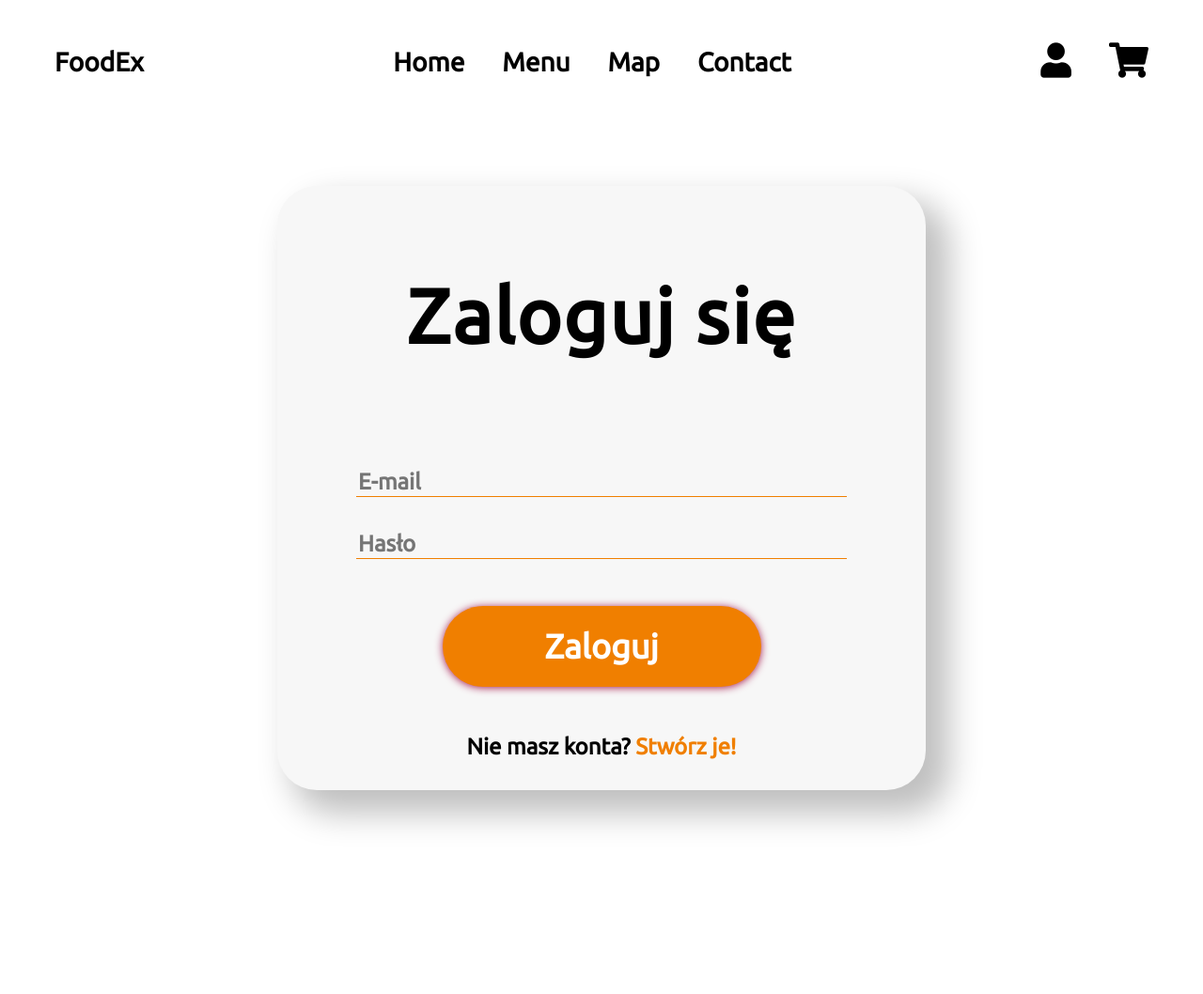
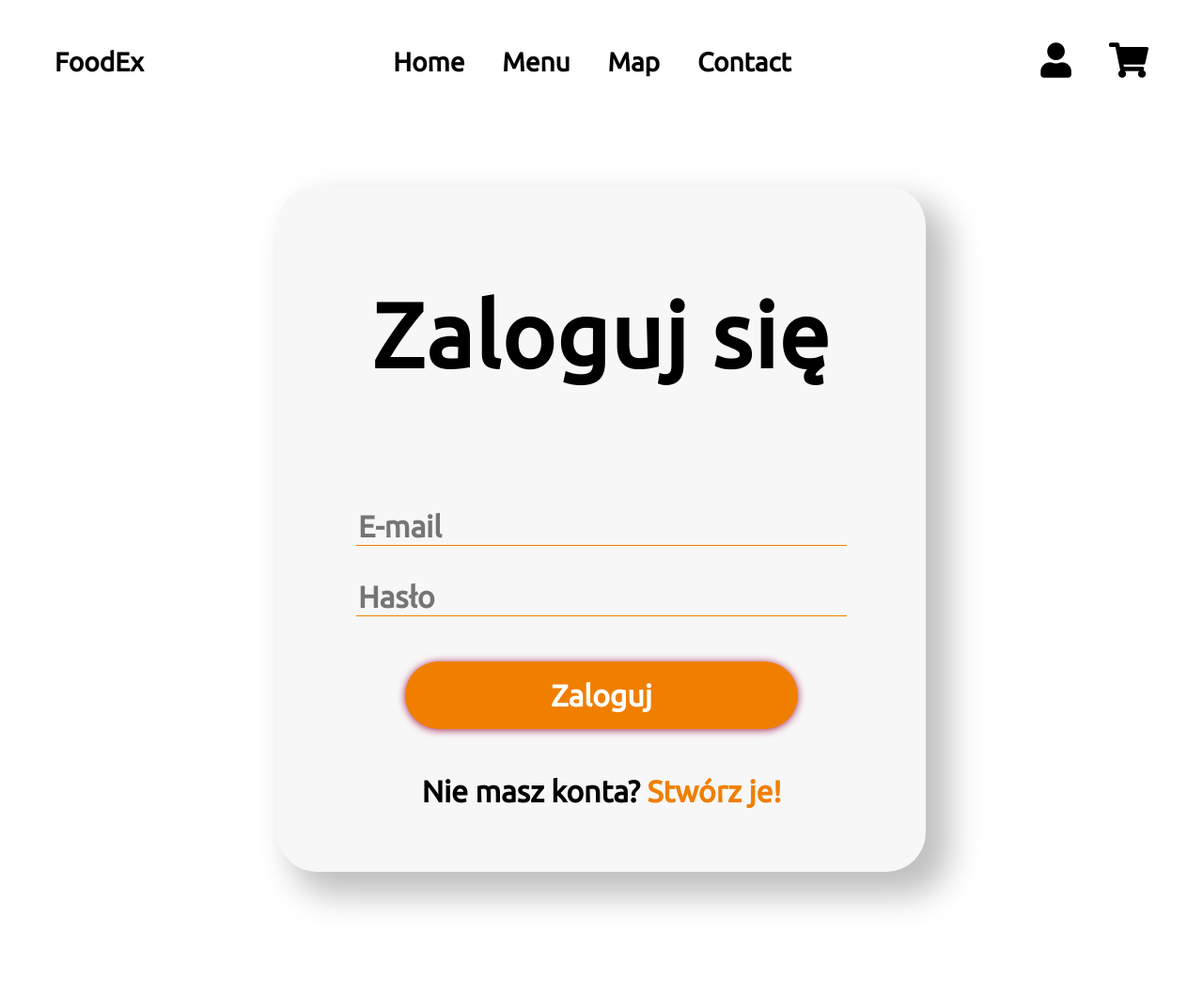
Before and after one commit to klvska/foodEx, a PHP site: page /logowanie/login.php in a window 1280 px wide. Shown: the whole page at 94% size. Before the commit the page ends 880 px from the top, so only its background shows below. Run offline with PHP 8.4, Linux system fonts and the light colour scheme; some libraries are stand-ins or nearby versions.

Commit message:
Update login.php

```diff
--- a/logowanie/login.php
+++ b/logowanie/login.php
@@ -18,43 +18,49 @@ if ((isset($_SESSION['zalogowany'])) && ($_SESSION['zalogowany']==true))
     <title>Jedzenie</title>
     <style>
     @import url('https://fonts.googleapis.com/css2?family=Ubuntu&display=swap');
-    *{
-        font-family: 'Ubuntu', sans-serif;
-        font-style: normal;
-        font-weight: 700;
-    }
-    a {
+
+* {
+  font-family: 'Ubuntu', sans-serif;
+  font-style: normal;
+  font-weight: 700;
+}
+
+a {
   text-decoration: none;
 }
 
-
 #modal {
-  background: #F7F7F7;;
+  background: #F7F7F7;
   border-radius: 42px;
   box-shadow: 20px 20px 34px 5px rgba(0, 0, 0, 0.25);
-  height: 643px;
   margin: 6rem auto 8.1rem auto;
   width: 690px;
+  height: 730px;
 }
+
 #modal-content {
   padding: 12px 84px;
 }
+
 #modal-title {
-  font-size: 54px;
+  font-size: 4rem;
   letter-spacing: 2px;
-  padding-bottom: 23px;
-  padding-top: 13px;
+  padding-bottom: 1.5rem;
+  padding-top: 0.75rem;
   text-align: center;
 }
+
 #signup {
   color: black;
-  font-size: 24px;
-  margin-top: 50px;
+  font-size: 2rem;
+  margin-top: 3rem;
   text-align: center;
 }
-span{
-    color:  #F07F00;
+
+span {
+  color: #F07F00;
 }
+
 #submit-btn {
   background: #F07F00;
   border: none;
@@ -62,34 +68,79 @@ span{
   box-shadow: 0px 1px 8px #a61e50;
   cursor: pointer;
   color: white;
-  height: 86px;
+  height: 4.5rem;
   margin: 0 auto;
-  margin-top: 50px;
+  margin-top: 3rem;
   transition: 0.25s;
-  width: 339px;
-  font-size: 36px;
+  width: 80%;
+  font-size: 2rem;
 }
+
 #submit-btn:hover {
   box-shadow: 0px 1px 18px #F07F00;
 }
+
 .form {
-  align-items: left;
   display: flex;
   flex-direction: column;
 }
+
 .form-border {
   background: #F07F00;
   height: 1px;
   width: 100%;
 }
+
 .form-content {
-  background: #F7F7F7;;
+  background: #F7F7F7;
   border: none;
   outline: none;
   padding-top: 14px;
+  font-size: 2rem;
 }
-input{
-    font-size: 24px;
+
+input {
+  font-size: 2rem;
+}
+
+@media screen and (max-width: 768px) {
+  #modal {
+    max-width: 500px;
+  }
+
+  #modal-title {
+    font-size: 3rem;
+  }
+
+  #submit-btn {
+    height: 4rem;
+    font-size: 1.8rem;
+  }
+
+  .form-content,
+  input {
+    font-size: 1.8rem;
+  }
+}
+
+@media screen and (max-width: 480px) {
+  #modal {
+    max-width: 320px;
+  }
+
+  #modal-title {
+    font-size: 2.5rem;
+  }
+
+  #submit-btn {
+    height: 3.5rem;
+    font-size: 1.6rem;
+  }
+
+  .form-content,
+  input {
+    font-size: 1.6rem;
+  }
 }
 
 
@@ -98,7 +149,7 @@ input{
 
 <body>
     <?php
-    require 'nav.php';
+    require '../nav.php';
     ?>
 <div id="modal">
     <div id="modal-content">
```
